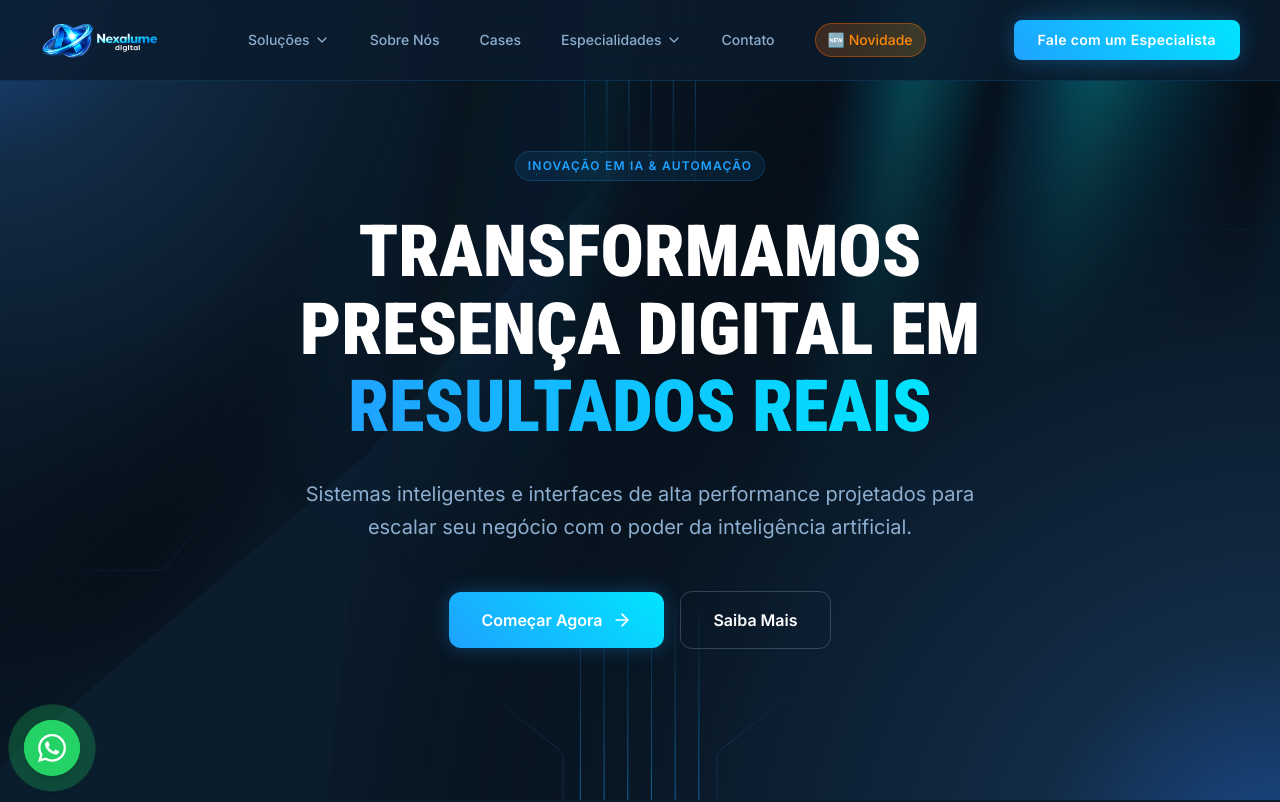
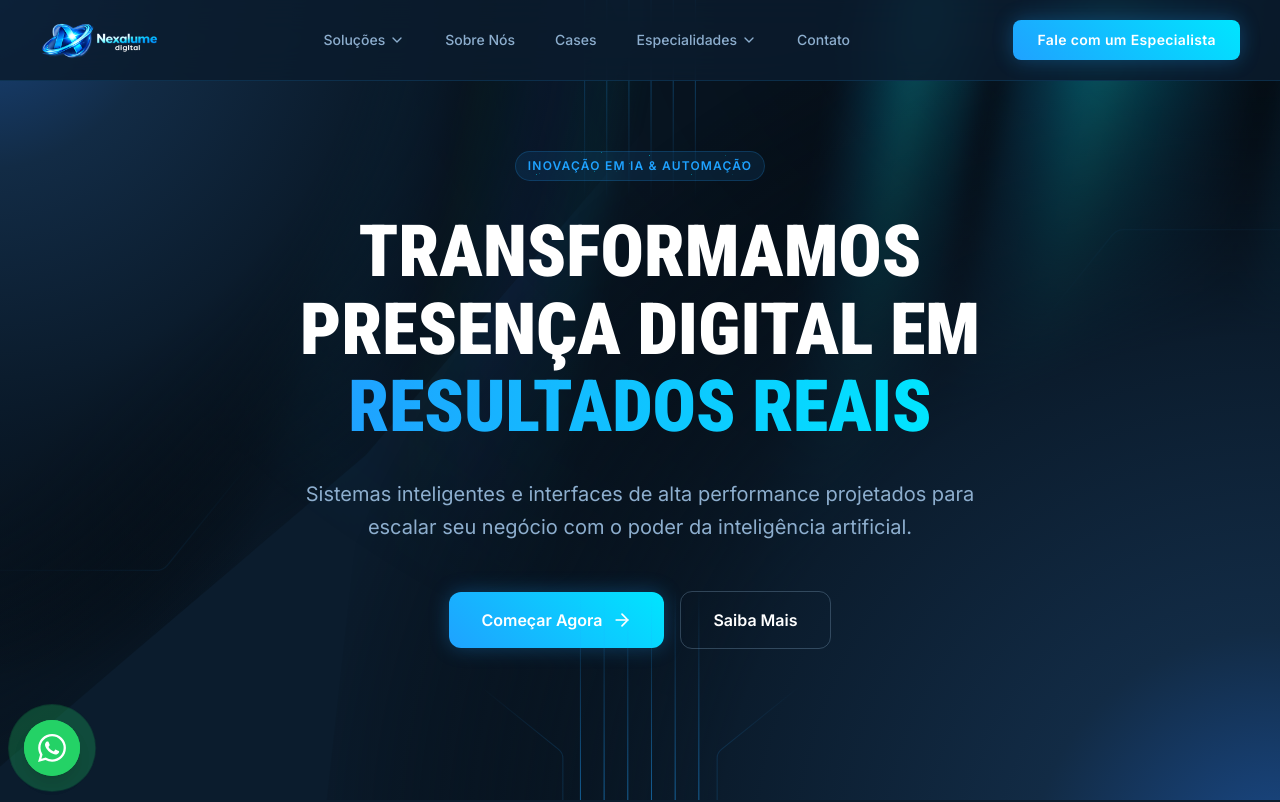
Before and after one commit to Rahgomes/nexalumedigital, a Next.js app: page / in a window 1280 px wide. Shown: the top 802 px of the page. Built offline with nearby package versions, Linux system fonts and the light colour scheme.

Commit message:
fix: remove botão Novidade do navbar

```diff
--- a/src/components/layout/Header.tsx
+++ b/src/components/layout/Header.tsx
@@ -4,38 +4,9 @@ import { useState, useRef, useEffect } from "react";
 import { Menu, X, ChevronDown } from "lucide-react";
 import Link from "next/link";
 import Image from "next/image";
-import { usePathname, useRouter } from "next/navigation";
 import MegaMenu from "./MegaMenu";
 import MobileMenu from "./MobileMenu";
 import EspecialidadesMegaMenu from "./EspecialidadesMegaMenu";
-
-// Componente Novidade - scroll na home ou redirect em outras páginas
-function NovidadeLink() {
-  const pathname = usePathname();
-  const router = useRouter();
-
-  const handleClick = () => {
-    if (pathname === "/") {
-      // Na home: scroll para a seção
-      const section = document.getElementById("corretores-promo");
-      if (section) {
-        section.scrollIntoView({ behavior: "smooth" });
-      }
-    } else {
-      // Em outras páginas: vai para /corretores
-      router.push("/corretores");
-    }
-  };
-
-  return (
-    <button
-      onClick={handleClick}
-      className="px-3 py-1.5 rounded-full bg-gradient-to-r from-orange-500/20 to-amber-500/20 border border-orange-500/40 text-orange-400 text-sm font-medium hover:border-orange-500/70 hover:text-orange-300 transition-all"
-    >
-      🆕 Novidade
-    </button>
-  );
-}
 
 export default function Header() {
   const [mobileOpen, setMobileOpen] = useState(false);
@@ -197,9 +168,6 @@ export default function Header() {
           >
             Contato
           </Link>
-
-          {/* Novidade - IA para Corretores */}
-          <NovidadeLink />
         </div>
 
         {/* Desktop CTA */}
```
